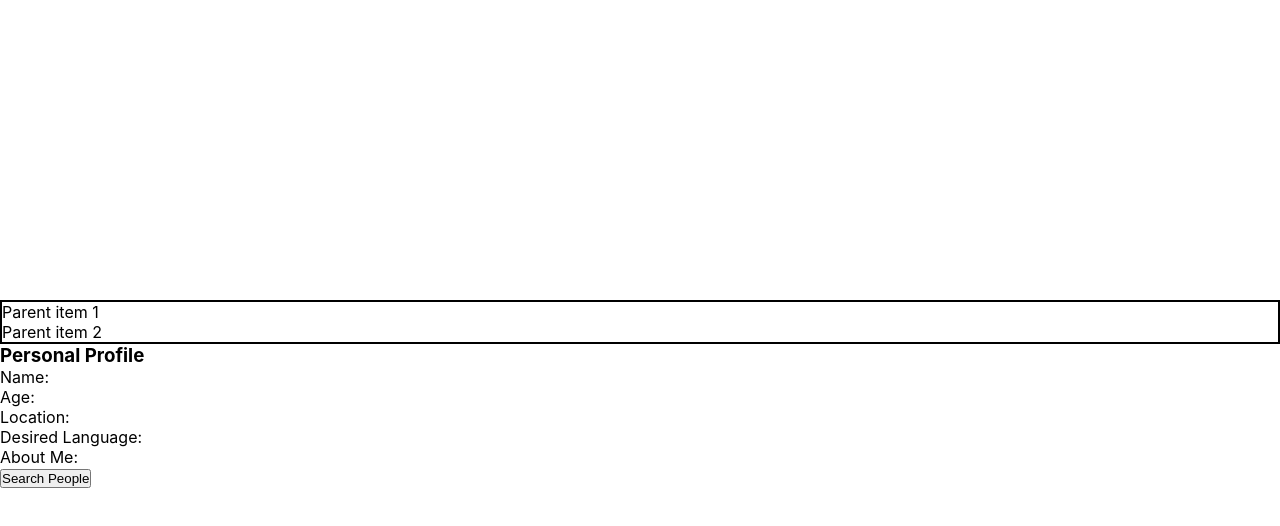
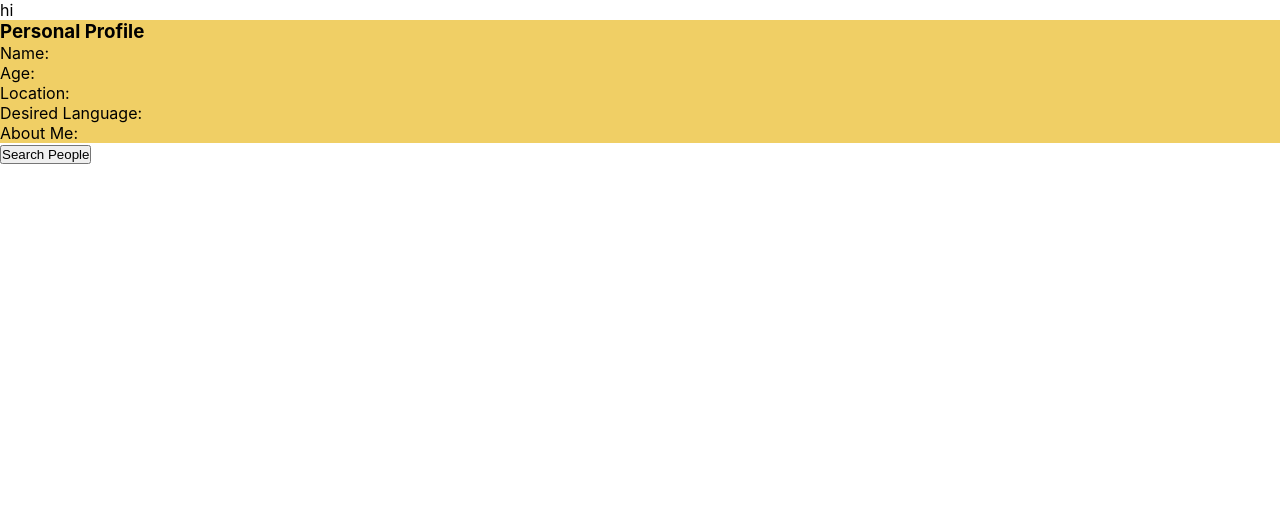
Before and after one commit to AnnaC200/conversa, a React (Create React App) app: page /MyProfile in a window 1280 px wide. Shown: the top 526 px of the page. Built offline with nearby package versions, Linux system fonts and the light colour scheme.

Commit message:
navbar styles removed

```diff
--- a/package.json
+++ b/package.json
@@ -6,6 +6,7 @@
     "@testing-library/jest-dom": "^5.16.5",
     "@testing-library/react": "^13.3.0",
     "@testing-library/user-event": "^13.5.0",
+    "gh-pages": "^4.0.0",
     "history": "^5.3.0",
     "react": "^18.2.0",
     "react-dom": "^18.2.0",
--- a/src/components/MyProfile/NavBar.css
+++ b/src/components/MyProfile/NavBar.css
@@ -7,15 +7,3 @@
 body {
   width: 100%;
 }
-
-.menu ul,
-.menu input,
-.menu .closer,
-.menu input:checked~.opener {
-  display: none;
-}
-
-.menu input:checked~ul,
-.menu input:checked~.closer {
-  display: block;
-}
--- a/src/components/MyProfile/NavBar.js
+++ b/src/components/MyProfile/NavBar.js
@@ -2,35 +2,7 @@ import React from "react";
 import "./NavBar.css";
 
 const NavBar = () => {
-  return (
-    <div className="header">
-      <ul className="menu">
-        <li>
-          <label className="opener" htmlFor="drop1">
-            Parent item 1<input type="radio" name="menuopt" id="drop1" />
-          </label>
-          <ul>
-            <li>Menu item 1</li>
-            <li>Menu item 2</li>
-            <li>Menu item 3</li>
-          </ul>
-        </li>
-        <li>
-          <label className="opener" htmlFor="drop2">
-            Parent item 2<input type="radio" name="menuopt" id="drop2" />
-          </label>
-          <ul>
-            <li>Menu item 1</li>
-            <li>Menu item 2</li>
-            <li>Menu item 3</li>
-            <li>Menu item 4</li>
-            <li>Menu item 5</li>
-          </ul>
-          <input type="radio" name="menuopt" id="dropclose" />
-        </li>
-      </ul>
-    </div>
-  );
+  return <div className="header">hi</div>;
 };
 
 export default NavBar;
--- a/src/components/MyProfile/PersonalProfile.css
+++ b/src/components/MyProfile/PersonalProfile.css
@@ -8,11 +8,6 @@ body {
     width: 100%;
 }
 
-.header {
-    width: 100%;
-    margin-top: 300px;
-    border: 2px solid black;
+.displaybox {
+  background-color: #F0CF65;
 }
-
-.logo {
-  }
--- a/src/components/MyProfile/PersonalProfile.js
+++ b/src/components/MyProfile/PersonalProfile.js
@@ -4,7 +4,7 @@ import "./PersonalProfile.css";
 
 const PersonalProfile = () => {
   return (
-    <div>
+    <div className="displaybox">
       <h3>Personal Profile</h3>
       <ul>
         <div>
```
Also changed, not shown: 1 other file (tests, documents, lock files or other folders).
